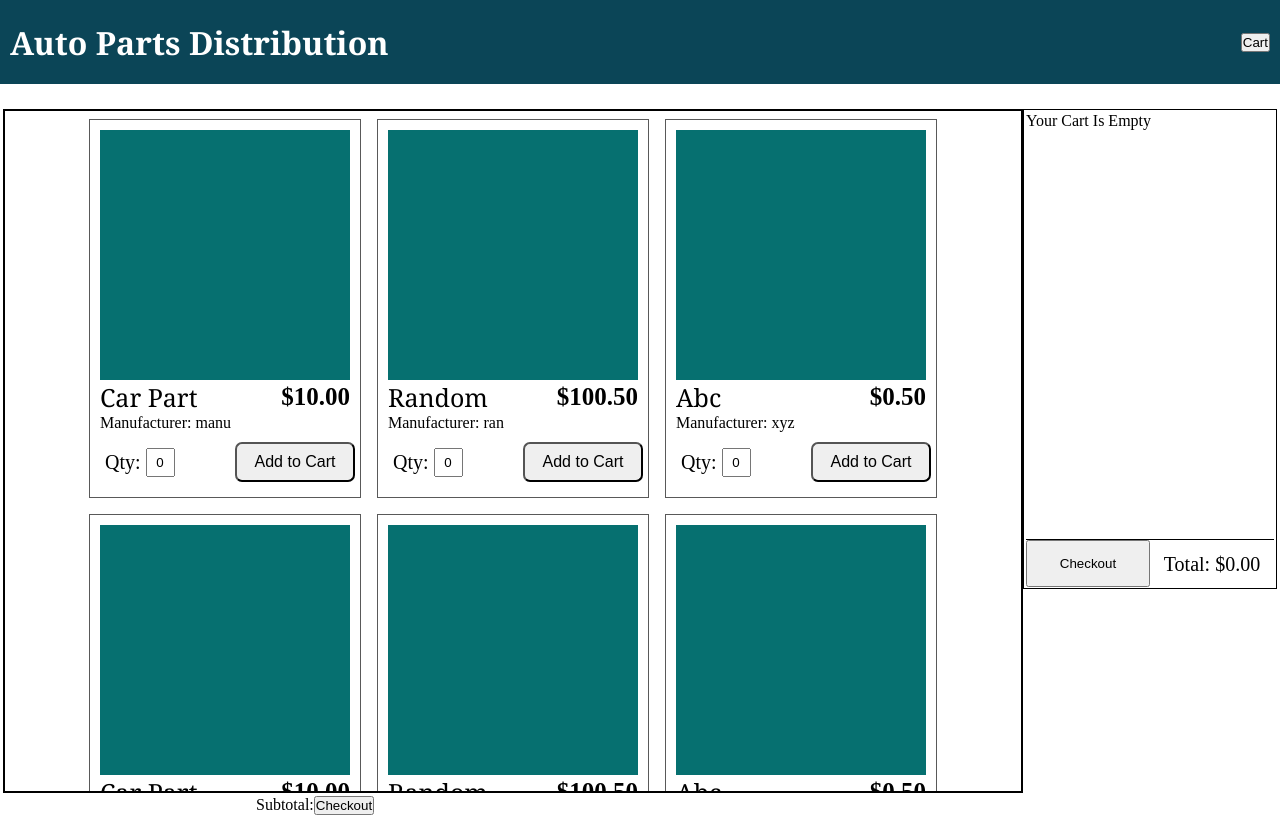
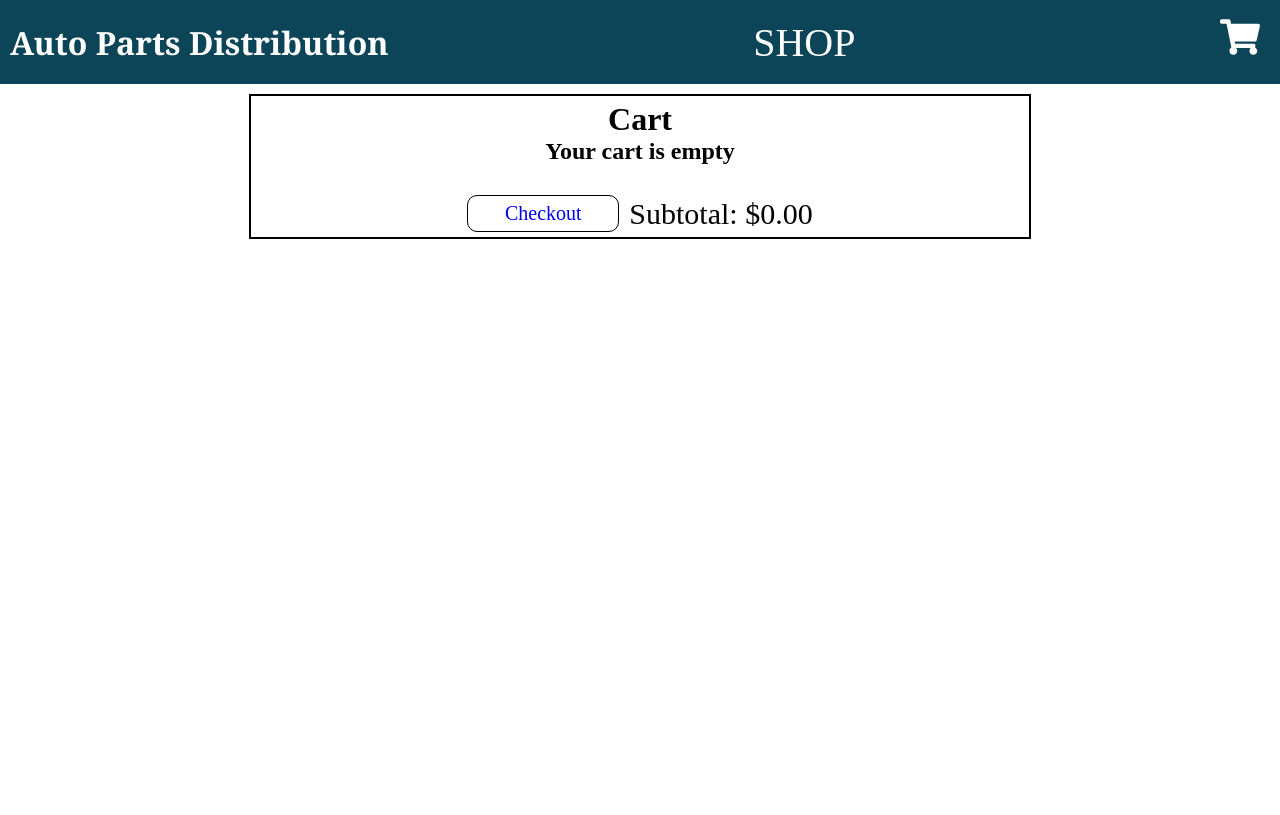
Before and after one commit to johann370/auto-parts-web-app, a React (Create React App) app: page /cart in a window 1280 px wide. Built offline with nearby package versions, Linux system fonts and the light colour scheme.

Commit message:
finished basic layout

```diff
--- a/package.json
+++ b/package.json
@@ -8,6 +8,8 @@
     "@testing-library/user-event": "^13.5.0",
     "react": "^18.2.0",
     "react-dom": "^18.2.0",
+    "react-icons": "^4.6.0",
+    "react-router-dom": "^6.4.3",
     "react-scripts": "5.0.1",
     "web-vitals": "^2.1.4"
   },
--- a/src/App.jsx
+++ b/src/App.jsx
@@ -1,41 +1,62 @@
 import React, { useState } from 'react';
 import './App.css';
-import CarParts from './CarParts';
-import Cart from './Cart';
 import CartPage from './CartPage';
 import CheckoutPage from './CheckoutPage';
 import Header from './Header';
 import ShopPage from './ShopPage';
+import Layout from './Layout';
+
+
+
+import {
+  BrowserRouter,
+  Routes,
+  Route,
+  Link,
+} from 'react-router-dom';
 
 function App() {
 
   const [cartItems, setCartItems] = useState({});
   const [displayCart, setDisplayCart] = useState(false);
 
-  const addToCart = (id, partName, price, count) => {
+  const addToCart = (id, partName, price, count, manufacturer) => {
     setCartItems((cartItems) => ({
       ...cartItems, [id]: {
         id: id,
         partName: partName,
         price: price,
-        count: count
+        count: count,
+        manufacturer: manufacturer,
       }
     }))
   };
 
   const removeFromCart = (id) => {
-    let temp = { ...cartItems }
-    delete temp[id]
+    let temp = { ...cartItems };
+    delete temp[id];
 
-    setCartItems(temp)
+    setCartItems(temp);
   };
+
+  const setCount = (id, newCount) => {
+    let temp = { ...cartItems };
+    temp[id].count = newCount;
+
+    setCartItems(temp);
+  }
 
   return (
     <div>
-      <Header />
-      {/* <CheckoutPage /> */}
-      <ShopPage addToCart={addToCart} removeFromCart={removeFromCart} cartItems={cartItems} />
-      <CartPage cartItems={cartItems} />
+      <BrowserRouter>
+        <Routes>
+          <Route path='/' element={<Layout />}>
+            <Route path='shop' element={<ShopPage addToCart={addToCart} removeFromCart={removeFromCart} cartItems={cartItems} />} />
+            <Route path='cart' element={<CartPage cartItems={cartItems} setCount={setCount} removeFromCart={removeFromCart} />} />
+            <Route path='checkout' element={<CheckoutPage cartItems={cartItems} />} />
+          </Route>
+        </Routes>
+      </BrowserRouter>
     </div>
   );
 }
--- a/src/CarPart.js
+++ b/src/CarPart.js
@@ -4,20 +4,18 @@ import CountEdit from './CountEdit';
 const CarPart = ({ id, partName, price, manufacturer, addToCart, removeFromCart }) => {
     const [count, setCount] = useState(0);
 
-    const [inputValue, setInputValue] = useState(0);
-
     const handleSubmit = (e) => {
         if (e.key === 'Enter') {
-            setCount(inputValue);
+            handleAdd();
         }
     }
 
     const handleAdd = () => {
-        if (inputValue <= 0) {
+        if (count <= 0) {
             return;
         }
 
-        addToCart(id, partName, price, inputValue);
+        addToCart(id, partName, price, count, manufacturer);
     };
 
     return (
@@ -31,7 +29,7 @@ const CarPart = ({ id, partName, price, manufacturer, addToCart, removeFromCart
             <div className='count-div'>
                 <div className='flex-row quantity'>
                     <p>Qty:</p>
-                    <input className='count' type='number' value={inputValue} onChange={(e) => setInputValue(e.target.value)} onKeyDown={handleSubmit}  ></input>
+                    <input className='count' type='number' value={count} onChange={(e) => setCount(parseInt(e.target.value))} onKeyDown={handleSubmit}  ></input>
                 </div>
                 <button className='add-button' onClick={() => handleAdd()}>Add to Cart</button>
                 {/* <button className='delete-button'>Delete</button> */}
--- a/src/Cart.js
+++ b/src/Cart.js
@@ -1,13 +1,15 @@
 import React, { useEffect, useState } from 'react'
 import CartItem from './CartItem'
+import { Link } from 'react-router-dom';
 
-const Cart = ({ cartItems }) => {
+const Cart = ({ cartItems, displayCheckout }) => {
     const [renderItems, setRenderItems] = useState([]);
     const [total, setTotal] = useState(0);
 
     useEffect(() => {
         if (!cartItems || Object.keys(cartItems).length === 0) {
-            return
+            setTotal(0);
+            return;
         }
         setRenderItems(Object.values(cartItems).map((cartItem) => <CartItem key={cartItem.partName} count={cartItem.count} partName={cartItem.partName} price={cartItem.price} />));
         setTotal(Object.values(cartItems).reduce((accumulator, currentValue) => accumulator + (currentValue.count * currentValue.price), 0,));
@@ -19,7 +21,7 @@ const Cart = ({ cartItems }) => {
                 {Object.keys(cartItems).length > 0 ? <div>{renderItems}</div> : <p>Your Cart Is Empty</p>}
             </div>
             <div className='total-checkout-div'>
-                <button id='checkout'>Checkout</button>
+                {displayCheckout && <Link id='checkout' to="/checkout">Checkout</Link>}
                 <p id='total'>Total: ${total.toFixed(2)}</p>
             </div>
         </div>
--- a/src/CartPage.js
+++ b/src/CartPage.js
@@ -1,13 +1,26 @@
-import React from 'react'
+import React, { useState, useEffect } from 'react'
 import CartPageItems from './CartPageItems'
+import { Link } from 'react-router-dom';
 
-const CartPage = ({ cartItems }) => {
+const CartPage = ({ cartItems, setCount, removeFromCart }) => {
+    const [total, setTotal] = useState(0);
+
+    useEffect(() => {
+        if (!cartItems || Object.keys(cartItems).length === 0) {
+            setTotal(0);
+            return;
+        }
+        setTotal(Object.values(cartItems).reduce((accumulator, currentValue) => accumulator + (currentValue.count * currentValue.price), 0,));
+    }, [cartItems]);
+
+
     return (
         <div id='cart-page'>
-            <CartPageItems cartItems={cartItems} />
+            <h1>Cart</h1>
+            {Object.keys(cartItems).length > 0 ? <CartPageItems cartItems={cartItems} setCount={setCount} removeFromCart={removeFromCart} /> : <h2>Your cart is empty</h2>}
             <div id='cart-page-checkout' className='flex-row'>
-                <p>Subtotal: </p>
-                <button>Checkout</button>
+                <Link to="/checkout" id='cart-checkout'>Checkout</Link>
+                <p id='cart-page-subtotal'>Subtotal: ${total.toFixed(2)} </p>
             </div>
         </div>
     )
--- a/src/CartPageItem.js
+++ b/src/CartPageItem.js
@@ -1,18 +1,29 @@
-import React from 'react'
+import React, { useEffect, useState } from 'react'
 
-const CartPageItem = ({ id, partName, price, count, manufacturer }) => {
+const CartPageItem = ({ id, partName, price, count, manufacturer, setCount, removeFromCart }) => {
+    const [input, setInput] = useState(count);
+
+    useEffect(() => {
+        if (input <= 0) {
+            removeFromCart(id);
+            return;
+        }
+
+        setCount(id, input);
+    }, [input]);
+
     return (
         <div className='cart-page-item flex-row'>
             <div className='small-image'></div>
             <div>
-                <p className='cart-page-name-price'>{partName} - ${price}</p>
+                <p className='cart-page-name-price'>{partName} - ${price.toFixed(2) * count}</p>
                 <p className='cart-page-manufacturer'>Manufacturer: {manufacturer}</p>
                 <div className='cart-page-count flex-row'>
                     <p>Qty:</p>
-                    <button className='edit-button'>-</button>
-                    <input className='cart-page-count-input' type='number' value={count}></input>
-                    <button className='edit-button'>+</button>
-                    <button className='delete-button'>Delete</button>
+                    <button className='edit-button' onClick={() => setInput(input - 1)}>-</button>
+                    <input className='cart-page-count-input' type='number' value={input} onChange={(e) => setInput(parseInt(e.target.value))}></input>
+                    <button className='edit-button' onClick={() => setInput(input + 1)}>+</button>
+                    <button className='delete-button' onClick={() => removeFromCart(id)}>Delete</button>
                 </div>
             </div>
         </div>
--- a/src/CartPageItems.js
+++ b/src/CartPageItems.js
@@ -1,10 +1,10 @@
 import React from 'react'
 import CartPageItem from './CartPageItem'
 
-const CartPageItems = ({ cartItems }) => {
+const CartPageItems = ({ cartItems, setCount, removeFromCart }) => {
     return (
         <div>
-            {Object.values(cartItems).map((item) => <CartPageItem key={item.id} id={item.id} partName={item.partName} count={item.count} price={item.price} />)}
+            {Object.values(cartItems).map((item) => <CartPageItem key={item.id} id={item.id} partName={item.partName} count={item.count} price={item.price} manufacturer={item.manufacturer} setCount={setCount} removeFromCart={removeFromCart} />)}
         </div>
     )
 }
--- a/src/CheckoutPage.js
+++ b/src/CheckoutPage.js
@@ -1,6 +1,7 @@
 import React, { useState } from 'react'
+import Cart from './Cart';
 
-const CheckoutPage = () => {
+const CheckoutPage = ({ cartItems }) => {
     const [displayBilling, setDisplayBilling] = useState(false);
     const [firstName, setFirstName] = useState('');
     const [lastName, setLastName] = useState('');
@@ -129,7 +130,8 @@ const CheckoutPage = () => {
                     </div>
                 </div>
             </div>
-            <button onClick={() => processOrder()}>Check Out</button>
+            <Cart cartItems={cartItems} displayCheckout={false} />
+            <button id='place-order' onClick={() => processOrder()}>Place Order</button>
         </div>
     )
 }
--- a/src/Header.js
+++ b/src/Header.js
@@ -1,11 +1,14 @@
 import React from 'react'
-import CartButton from './CartButton'
+import { Link } from 'react-router-dom'
+import { FaShoppingCart } from "react-icons/fa";
 
-const Header = ({ displayCart, setDisplayCart }) => {
+
+const Header = ({ }) => {
     return (
         <div className='header'>
             <h1 className='header-title'>Auto Parts Distribution</h1>
-            <button>Cart</button>
+            <Link to="/shop" id='shop-link'>SHOP</Link>
+            <Link to="/cart" id='cart-icon'><FaShoppingCart /></Link>
         </div>
     )
 }
--- /dev/null
+++ b/src/Layout.js
@@ -0,0 +1,14 @@
+import React from 'react'
+import Header from './Header'
+import { Outlet } from 'react-router-dom'
+
+const Layout = () => {
+    return (
+        <div>
+            <Header />
+            <Outlet />
+        </div>
+    )
+}
+
+export default Layout
--- a/src/ShopPage.js
+++ b/src/ShopPage.js
@@ -6,7 +6,7 @@ const ShopPage = ({ addToCart, removeFromCart, cartItems }) => {
     return (
         <div className='main'>
             <CarParts addToCart={addToCart} removeFromCart={removeFromCart} />
-            <Cart cartItems={cartItems} />
+            <Cart cartItems={cartItems} displayCheckout={true} />
         </div>
     )
 }
--- a/src/index.css
+++ b/src/index.css
@@ -12,6 +12,8 @@
     flex-direction: column;
 }
 
+/* Header */
+
 .header {
     background-color: rgb(11, 69, 87);
     display: flex;
@@ -19,6 +21,7 @@
     align-items: center;
     padding: 10px;
     height: 8vh;
+    margin-bottom: 10px;
 }
 
 .header-title {
@@ -30,6 +33,20 @@
     display: flex;
     margin: 3px;
     margin-top: 25px;
+}
+
+.header a {
+    text-decoration: none;
+    color: white;
+}
+
+#shop-link {
+    font-size: 40px;
+}
+
+#cart-icon {
+    font-size: 40px;
+    margin-right: 10px;
 }
 
 /* Shop Page */
@@ -157,6 +174,7 @@ input[type=number] {
     bottom: 0;
     width: 100%;
     border-top: 1px solid black;
+    align-items: center;
 }
 
 #total {
@@ -168,11 +186,21 @@ input[type=number] {
     text-align: center;
     line-height: 3rem;
     box-sizing: border-box;
+    border-left: 1px solid black;
 }
 
 #checkout {
     width: 50%;
+    height: 90%;
+    text-align: center;
     box-sizing: border-box;
+    border: 1px solid black;
+    text-decoration: none;
+    color: black;
+    line-height: 200%;
+    border-radius: 10px;
+    margin: 0 5px;
+    font-size: 20px;
 }
 
 
@@ -259,11 +287,45 @@ input[type=number] {
     width: 40px;
 }
 
+#place-order {
+    margin-top: 15px;
+    width: 200px;
+    height: 50px;
+    font-size: 30px;
+    border-radius: 10px;
+}
+
 /* Cart Page */
 
 #cart-page {
     width: 60%;
     margin: auto;
+    border: 2px solid black;
+    text-align: center;
+    padding: 5px;
+    position: relative
+}
+
+#cart-page-checkout {
+    justify-content: center;
+    margin-top: 30px;
+    bottom: 0;
+    align-items: center;
+    gap: 10px;
+}
+
+#cart-checkout {
+    width: 150px;
+    height: 35px;
+    border: 1px solid black;
+    line-height: 35px;
+    border-radius: 10px;
+    text-decoration: none;
+    font-size: 20px;
+}
+
+#cart-page-subtotal {
+    font-size: 30px;
 }
 
 .cart-page-item {
@@ -283,9 +345,11 @@ input[type=number] {
     font-size: 30px;
     font-weight: bold;
     margin-top: 5px;
+    text-align: left;
 }
 
 .cart-page-manufacturer {
+    text-align: left;
     margin-left: 15px;
 }
 
```
Also changed, not shown: 1 other file (tests, documents, lock files or other folders).
